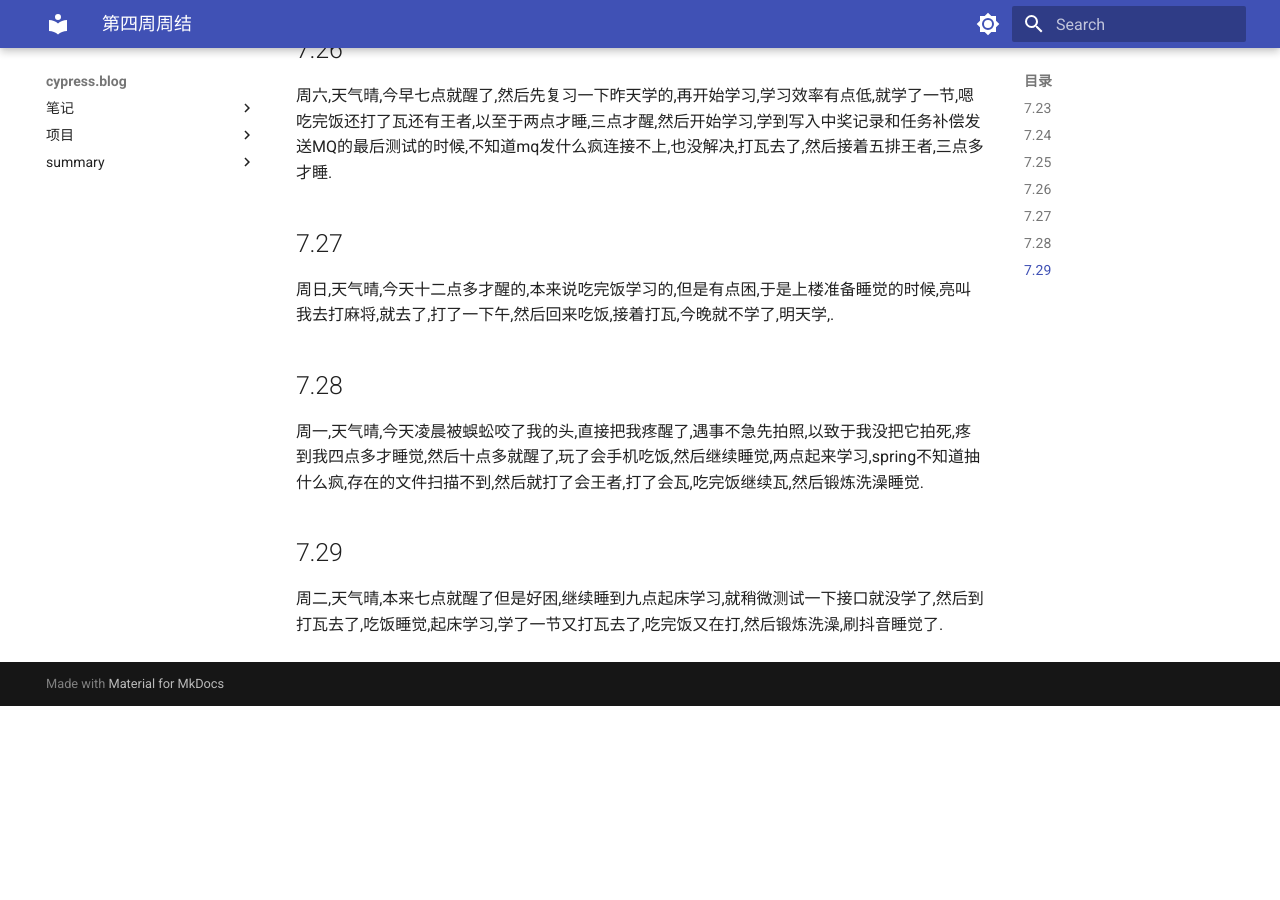
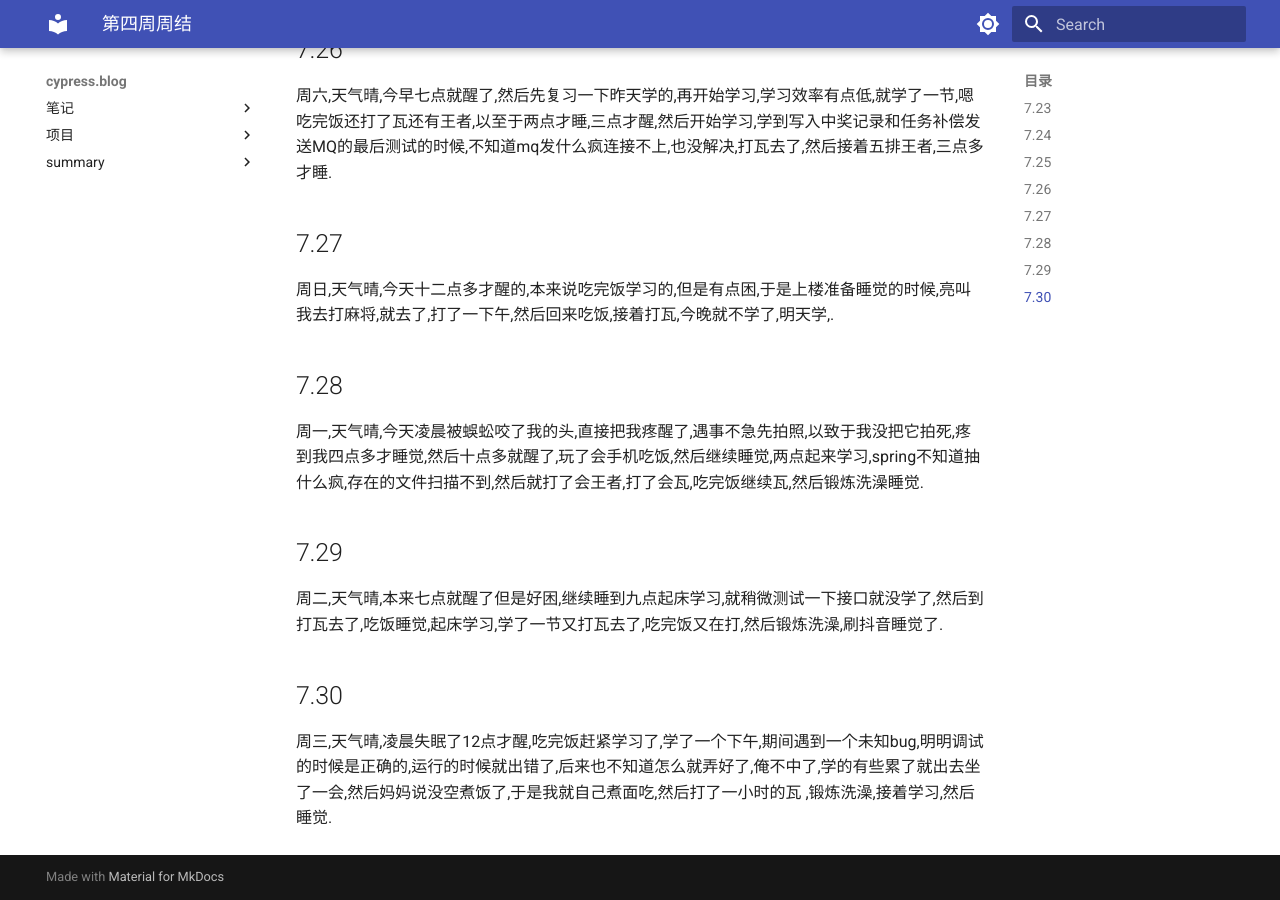
Before and after one commit to cyprer/blog0, an MkDocs documentation site: the page built from docs/summary/25year/7month/4week.md, in a window 1280 px wide and 900 px high, scrolled down 742 px. Built offline with MkDocs 1.6.1 and Material for MkDocs 9.7.7, drawn with Linux system fonts in a browser that asks for light colours; before the commit the page ends 1448 px from its top, so only the background shows below that.

Commit message:
docs: 更新7月第4周总结文档
添加7月30日的日记内容，记录当天的学习、生活和遇到的问题

```diff
--- a/docs/summary/25year/7month/4week.md
+++ b/docs/summary/25year/7month/4week.md
@@ -14,3 +14,5 @@
   周一,天气晴,今天凌晨被蜈蚣咬了我的头,直接把我疼醒了,遇事不急先拍照,以致于我没把它拍死,疼到我四点多才睡觉,然后十点多就醒了,玩了会手机吃饭,然后继续睡觉,两点起来学习,spring不知道抽什么疯,存在的文件扫描不到,然后就打了会王者,打了会瓦,吃完饭继续瓦,然后锻炼洗澡睡觉.
 ## 7.29
   周二,天气晴,本来七点就醒了但是好困,继续睡到九点起床学习,就稍微测试一下接口就没学了,然后到打瓦去了,吃饭睡觉,起床学习,学了一节又打瓦去了,吃完饭又在打,然后锻炼洗澡,刷抖音睡觉了.
+## 7.30
+  周三,天气晴,凌晨失眠了12点才醒,吃完饭赶紧学习了,学了一个下午,期间遇到一个未知bug,明明调试的时候是正确的,运行的时候就出错了,后来也不知道怎么就弄好了,俺不中了,学的有些累了就出去坐了一会,然后妈妈说没空煮饭了,于是我就自己煮面吃,然后打了一小时的瓦 ,锻炼洗澡,接着学习,然后睡觉.
```
